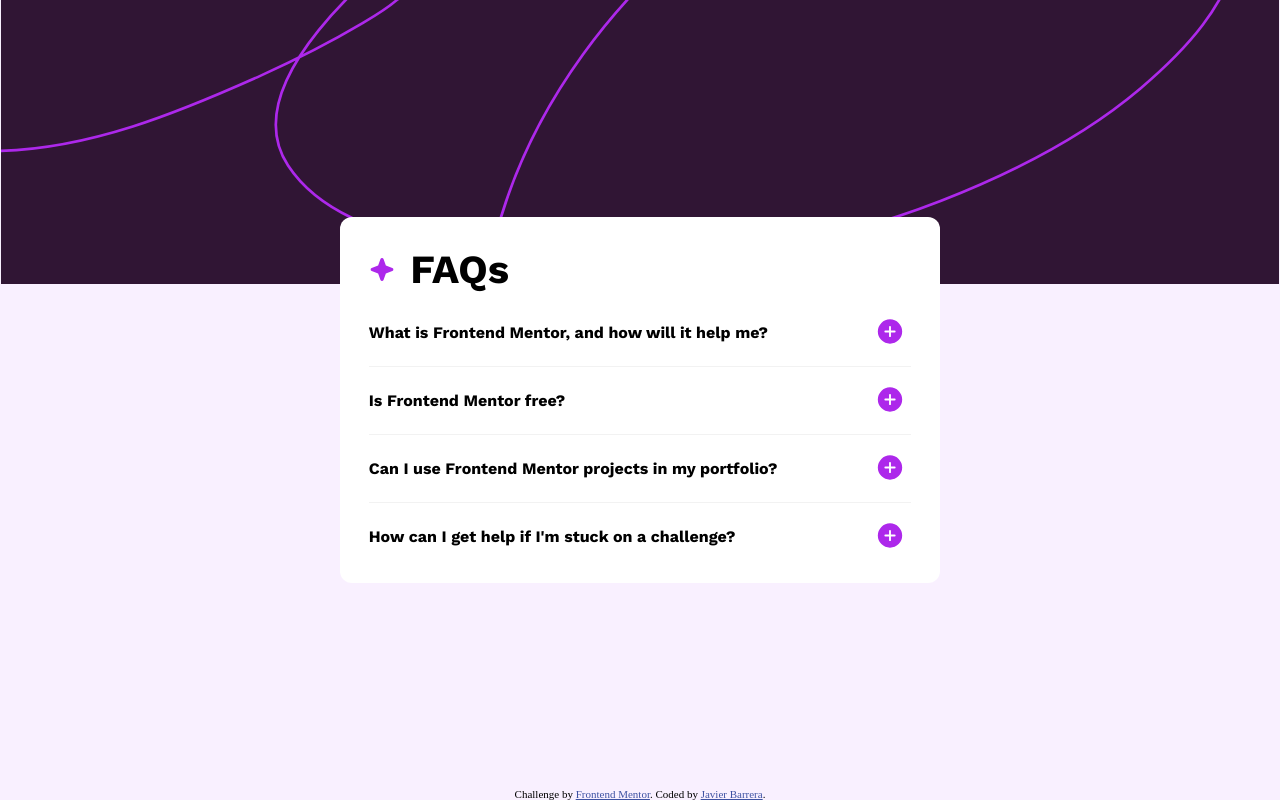
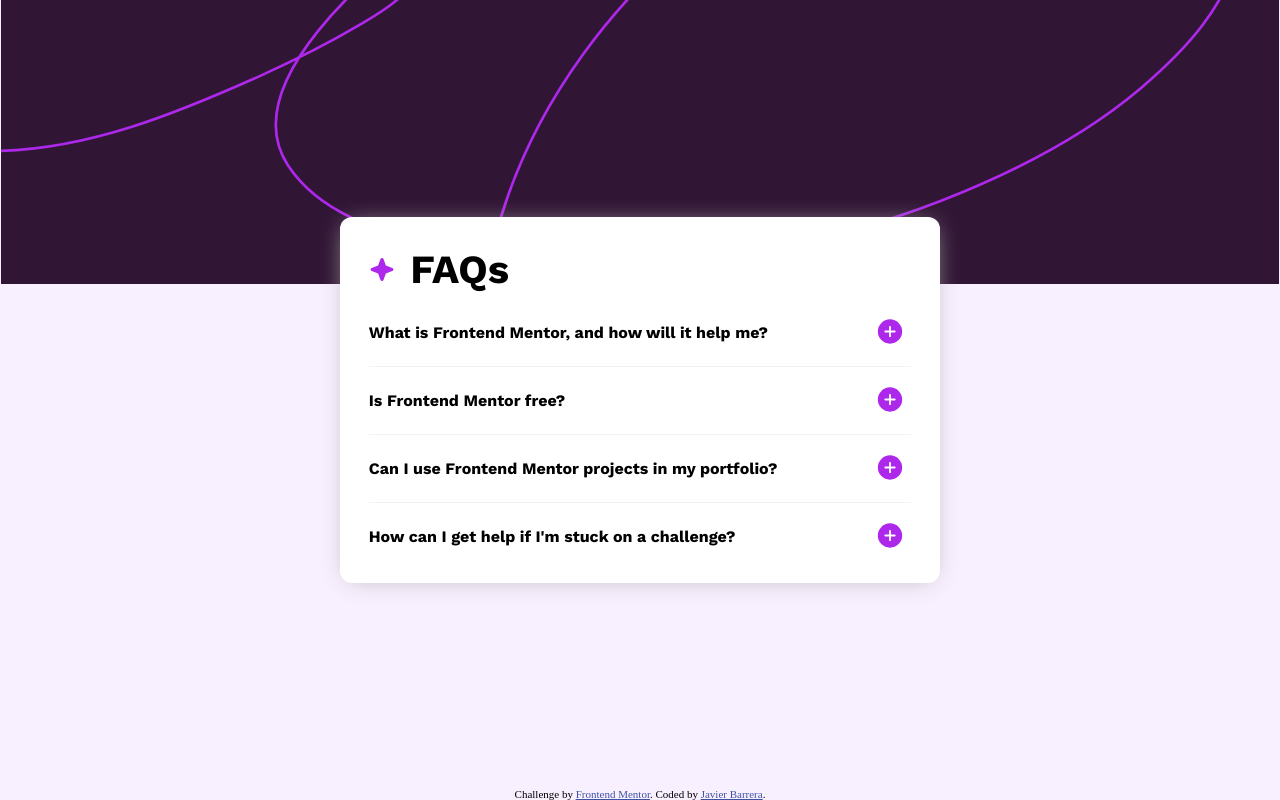
Before and after one commit to javierb256/FAQ-accordian, a plain HTML site: page index.html in a window 1280 px wide. Drawn offline with Linux system fonts and the light colour scheme.

Commit message:
finished desktop view

```diff
--- a/script.js
+++ b/script.js
@@ -1,6 +1,8 @@
 const accordion = document.querySelector('.accordion').children
 const img1 = question1.getElementsByTagName('img')[0].src;
 const img2 = './assets/images/icon-minus.svg';
+
+console.log(accordion)
 
 for(let question of accordion){
     question.addEventListener("click", ()=> {
--- a/styles.css
+++ b/styles.css
@@ -131,7 +131,7 @@ li {
   color: hsl(228, 45%, 44%);
 }
 
-@media screen and (min-width: 992px) {
+@media screen and (min-width: 768px) {
   body {
     background-image: url("./assets/images/background-pattern-desktop.svg");
     background-position: top;
@@ -153,6 +153,7 @@ li {
     padding-top: 1.8rem;
     padding-right: 1.8rem;*/
     padding: 1.8rem;
+    box-shadow: 0px 2px 26px -7px #b4b4b4;
   }
 
   .container .top {
```
